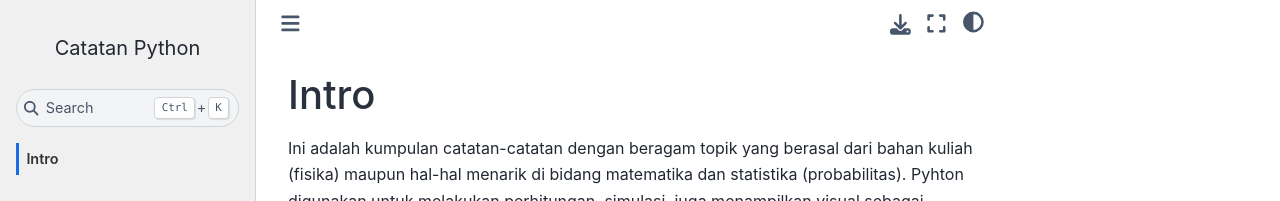
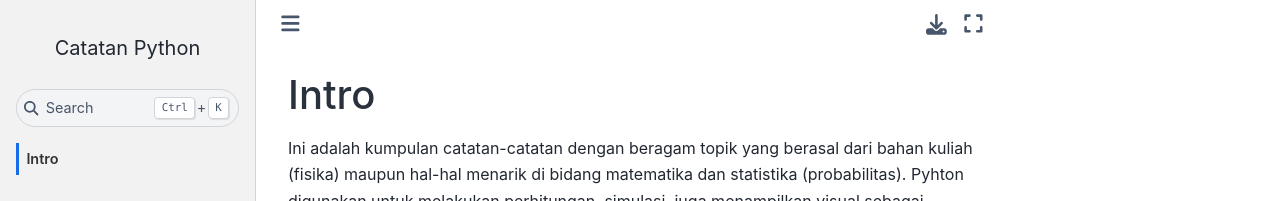
Before and after one commit to noworiv/pynotes, a Jupyter Book: the page built from intro.md, in a window 1280 px wide. Shown: the top 201 px of the page. Built offline with Jupyter Book 1.0.4 settings and Sphinx 7.4.7 and the Sphinx Book theme 1.1.4, drawn with Linux system fonts in a browser that asks for light colours; pages that are not in the unit, such as notebooks, are missing from menus.

Commit message:
Update custom.css

```diff
--- a/_static/custom.css
+++ b/_static/custom.css
@@ -1,11 +1,11 @@
 /* Change sidebar background */
 .bd-sidebar {
-    background-color: #f0f0f0 !important;   /* light grey */
+    background-color: #f2f2f2 !important;   /* light grey */
 }
 
 /* Sidebar sub-sections */
 .bd-sidebar .nav {
-    background-color: #f0f0f0 !important;
+    background-color: #f2f2f2 !important;
 }
 
 /* Sidebar links: optional improvements */
@@ -16,3 +16,9 @@
 .bd-sidebar .nav a:hover {
     background-color: #e0e0e0 !important;
 }
+
+button.fullscreen-button,
+.theme-switch-button,
+button#theme-switch {
+    display: none !important;
+}
```
